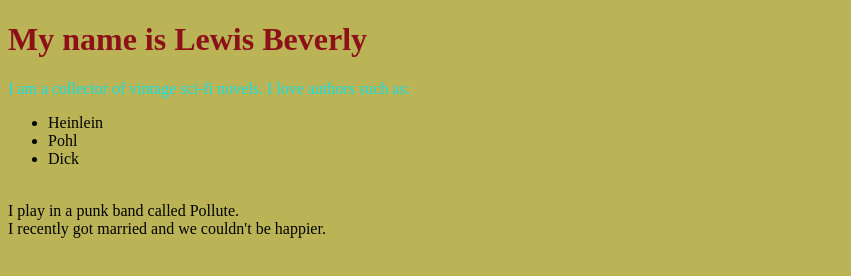
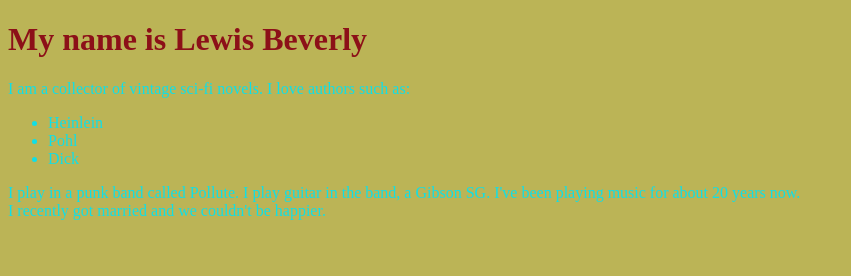
Before and after one commit to LewisWBeverly/LewisWBeverly.github.io, a plain HTML site: page index.html in a window 1280 px wide. Shown: the whole page, without its empty margins (0-851 px from the left). Drawn offline with Linux system fonts and the light colour scheme.

Commit message:
Update index.html

```diff
--- a/index.html
+++ b/index.html
@@ -14,13 +14,24 @@
     p {
       color: #10dfe7;
     }
+
+    li {
+      color: #10dfe7;
+    }
   </style>
 </head>
 <body>
   <h1>My name is Lewis Beverly</h1>
-  <p>I am a collector of vintage sci-fi novels. I love authors such as:<ul><li>Heinlein</li><li>Pohl</li><li>Dick</li></li></ul><br>
-    I play in a punk band called Pollute.<br>
-    I recently got married and we couldn't be happier.</p>
+
+  <p>I am a collector of vintage sci-fi novels. I love authors such as:</p>
+  <ul>
+    <li>Heinlein</li>
+    <li>Pohl</li>
+    <li>Dick</li>
+  </ul>
+
+  <p>I play in a punk band called Pollute. I play guitar in the band, a Gibson SG. I've been playing music for about 20 years now.<br>
+  I recently got married and we couldn't be happier.</p>
 
 </body>
 </html>
```
